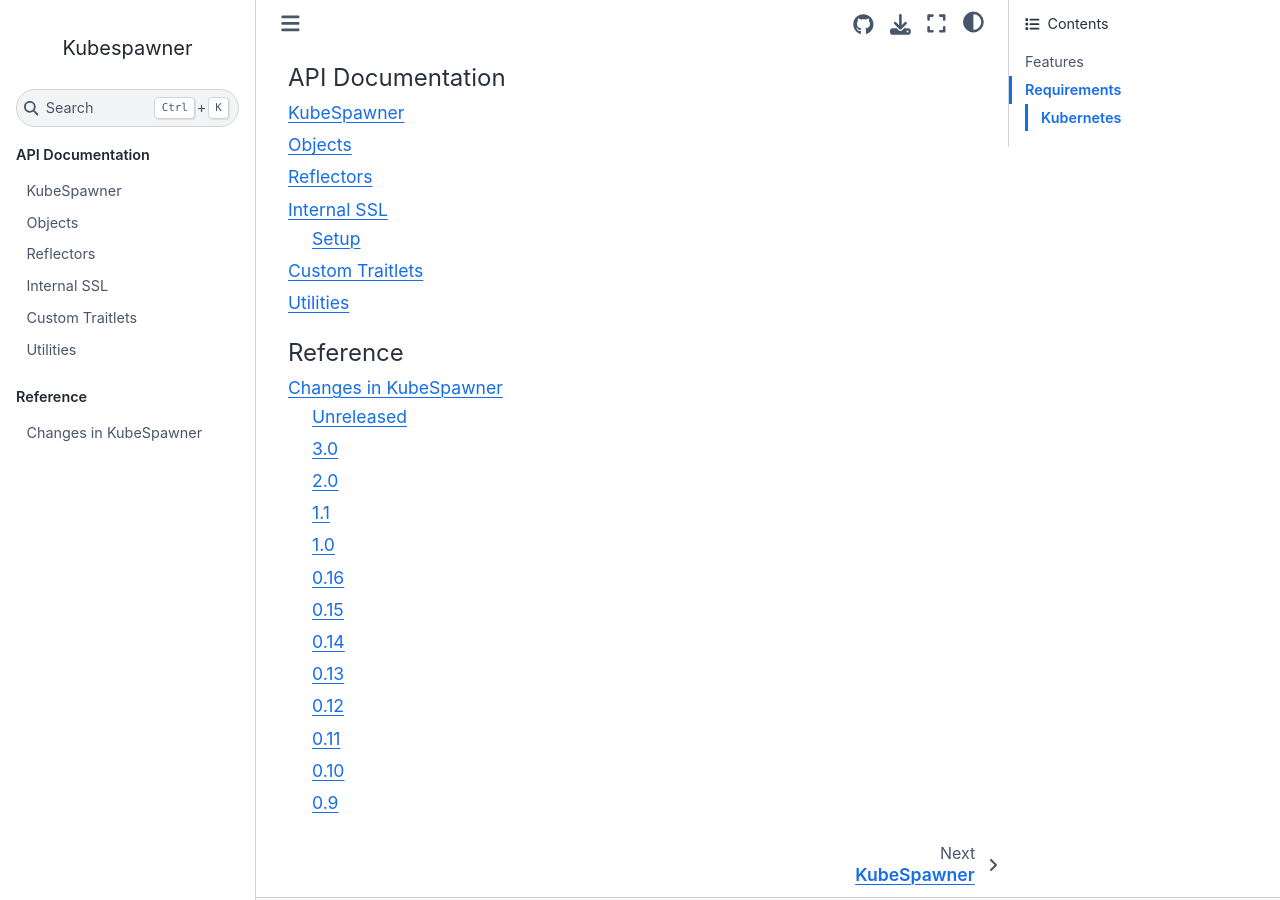
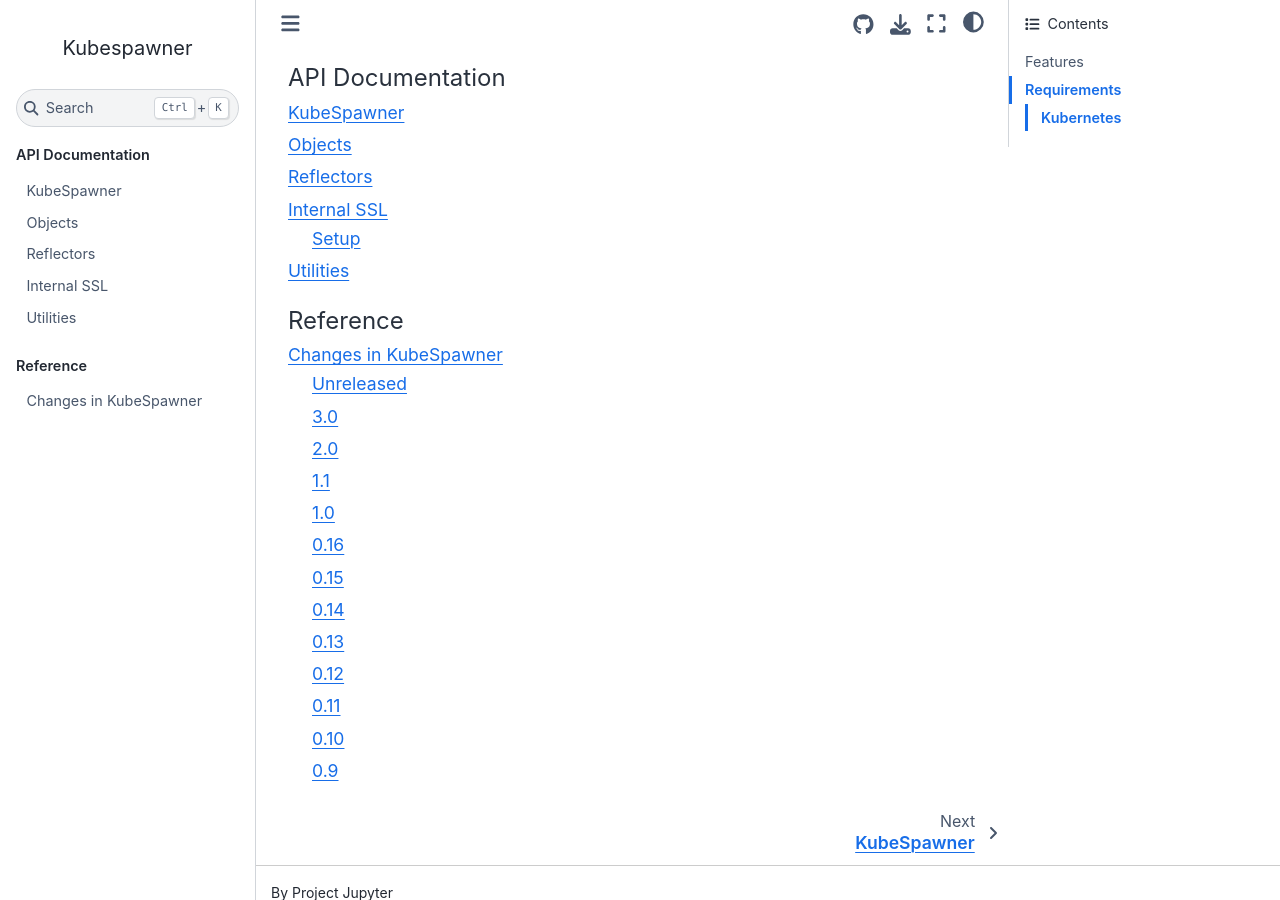
Before and after one commit to jupyterhub/kubespawner, a Sphinx documentation site: the page built from docs/source/index.md, in a window 1280 px wide and 900 px high, scrolled down 1389 px. Built offline with Sphinx 7.4.7 and the Sphinx Book theme 1.1.4, drawn with Linux system fonts in a browser that asks for light colours.

Commit message:
Remove no longer existing traitlets section

````diff
--- a/docs/source/index.md
+++ b/docs/source/index.md
@@ -75,7 +75,6 @@
 objects
 reflector
 ssl
-traitlets
 utils
 ```
 
--- a/docs/source/traitlets.rst
+++ /dev/null
@@ -1,7 +0,0 @@
-================
-Custom Traitlets
-================
-
-.. automodule:: kubespawner.traitlets
-
-.. autoclass:: Callable
````
